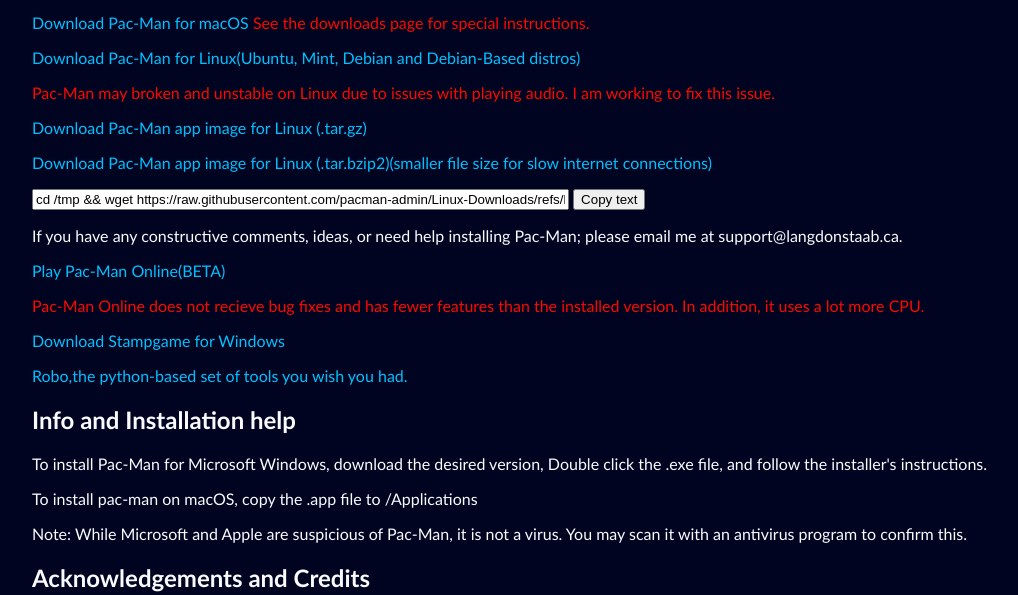
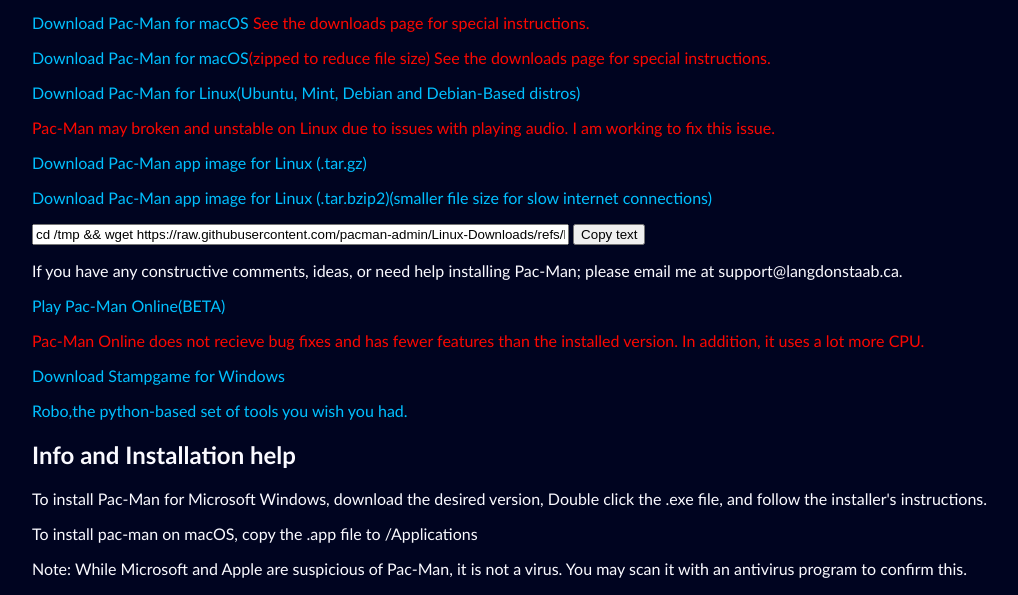
Before and after one commit to pacman-admin/sitefinal, a plain HTML site: page index.html in a window 1280 px wide. Shown: the part 215-810 px from the top of the page, without its empty margins (28-1046 px from the left). Drawn offline with Linux system fonts and the light colour scheme.

Commit message:
Added new macOS version (several months too late)

```diff
--- a/index.html
+++ b/index.html
@@ -25,8 +25,11 @@
     <a href="https://buymeacoff.ee/langdonstaab"><img src="https://img.buymeacoffee.com/button-api/?text=Buy me a pizza&emoji=🍕&slug=langdonstaab&button_colour=5F7FFF&font_colour=ffffff&font_family=Cookie"/></a>
     <p><a href="https://raw.githubusercontent.com/pacman-admin/Big-storage/refs/heads/main/Pac-Man_inst.exe">Download Pac-Man for Windows</p>
     <p style="color:#FB0800"><a
-        href="https://raw.githubusercontent.com/pacman-admin/Big-storage/refs/heads/main/Pac-Man%2010.5%20inst.dmg">Download
+        href="https://raw.githubusercontent.com/pacman-admin/macOS-Downloads/refs/heads/main/Pac-Man_13.2.dmg">Download
         Pac-Man for macOS</a> See the downloads page for special instructions.</p>
+  <p style="color:#FB0800"><a
+    href="https://raw.githubusercontent.com/pacman-admin/macOS-Downloads/refs/heads/main/Pac-Man_13.2.zip">Download
+    Pac-Man for macOS</a>(zipped to reduce file size) See the downloads page for special instructions.</p>
     <p><a
         href="https://raw.githubusercontent.com/pacman-admin/Linux-Downloads/refs/heads/master/pac-man_13.2_amd64.deb">Download
         Pac-Man for Linux(Ubuntu, Mint, Debian and Debian-Based distros)</a></p>
```
Also changed, not shown: generated-icon.png (added).
